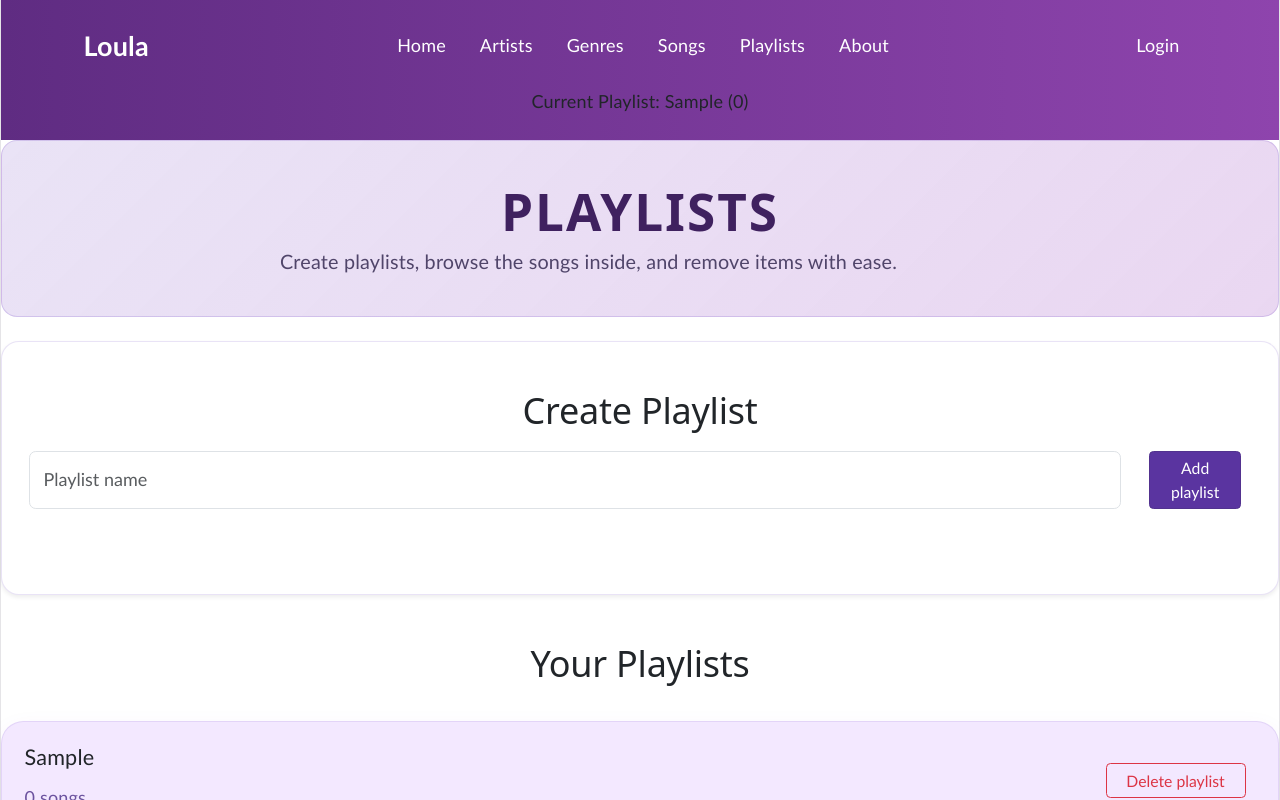
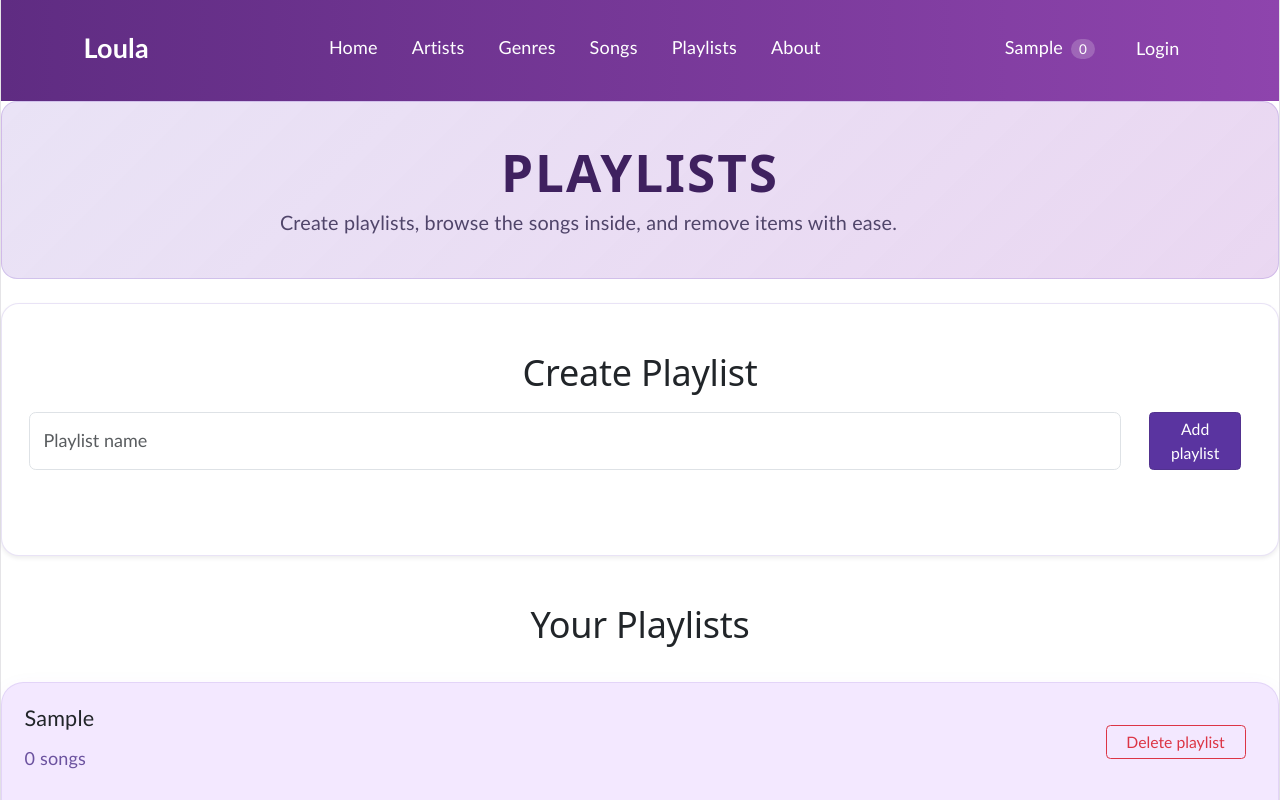
Before and after one commit to lewzey/assignment2-louiseayla, a React (Vite) app: page /playlists in a window 1280 px wide. Both pictures are taken after typing "Sample" into the empty fields and a click on the button "Add playlist". Shown: the top 800 px of the page. Built offline with nearby package versions, Linux system fonts and the light colour scheme.

Commit message:
added playlist styling in header

```diff
--- a/src/App.css
+++ b/src/App.css
@@ -548,13 +548,65 @@ select {
   color: white !important;
   margin: 0 8px;
   font-family: "Trebuchet MS", sans-serif;
+  display: inline-block;
+  border-radius: 10px;
+  transition: transform 0.15s ease, background-color 0.2s ease;
 
+}
+
+.custom-navbar .nav {
+  width: 100%;
+  display: flex;
+  justify-content: center;
+  align-items: center;
+}
+
+.playlist-slot {
+  display: flex;
+  align-items: center;
+  min-height: 20px;
+  transform: translate(150px, 3px);
+}
+
+.playlist-text {
+  display: inline-block;
+  min-height: 30px;
+  line-height: 20px;
+  white-space: nowrap;
+  transition: opacity 250ms ease, transform 250ms ease;
+}
+
+.playlist-text.hide {
+  opacity: 0;
+  transform: translateY(-6px);
+}
+
+.playlist-text.show {
+  opacity: 1;
+  transform: translateY(0);
+}
+
+.playlist-count {
+  margin-left: 8px;
+  padding: 2px 8px;
+  border-radius: 999px;
+  font-size: 0.75rem;
+  background: rgba(255, 255, 255, 0.2);
+  transition: transform 0.2s ease;
+}
+
+.other-links {
+  transform: translateY(5px);
 }
 
 .custom-navbar .nav-link:hover {
   background-color: #35063e;
-  font-size: 1.05em;
-  border-radius: 4px;
+  transform: scale(1.05);
+  border-radius: 10px;
+
+  transition:
+    background-color 0.2s ease,
+    transform 0.15s ease;
 }
 
 .footer-navbar {
@@ -824,7 +876,7 @@ select {
   text-transform: uppercase;
   letter-spacing: 2px;
 
-  text-shadow: 0 4px 20px rgba(0,0,0,0.9);
+  text-shadow: 0 4px 20px rgba(0, 0, 0, 0.9);
 }
 
 .carousel-hero .carousel-caption p {
@@ -833,8 +885,9 @@ select {
   max-width: 700px;
   margin: 0 auto;
 
-  text-shadow: 0 2px 10px rgba(0,0,0,0.9);
+  text-shadow: 0 2px 10px rgba(0, 0, 0, 0.9);
 }
+
 .genre-image {
   position: relative;
   width: 100vw;
@@ -857,11 +910,9 @@ select {
   inset: 0;
   z-index: 1;
 
-  background: linear-gradient(
-    to bottom,
-    rgba(0, 0, 0, 0.4),
-    rgba(0, 0, 0, 0.7)
-  );
+  background: linear-gradient(to bottom,
+      rgba(0, 0, 0, 0.4),
+      rgba(0, 0, 0, 0.7));
 }
 
 .genre-overlay-text {
@@ -887,11 +938,9 @@ select {
   padding: 40px 20px;
   margin-bottom: 24px;
 
-  background: linear-gradient(
-    135deg,
-    rgba(111, 66, 193, 0.15),
-    rgba(171, 97, 202, 0.25)
-  );
+  background: linear-gradient(135deg,
+      rgba(111, 66, 193, 0.15),
+      rgba(171, 97, 202, 0.25));
   animation: fadeUp 0.6s ease;
   border-radius: 16px;
   border: 1px solid rgba(111, 66, 193, 0.2);
@@ -919,6 +968,7 @@ select {
     opacity: 0;
     transform: translateY(15px);
   }
+
   to {
     opacity: 1;
     transform: translateY(0);
--- a/src/components/HeaderApp.jsx
+++ b/src/components/HeaderApp.jsx
@@ -20,20 +20,27 @@ const HeaderApp = ({ setIsLoading, currentPlaylist }) => {
                         Loula
                     </Navbar.Brand>
 
-                    <Nav className="mx-auto">
+                    <Nav className="mx-auto other-links">
                         <Nav.Link as={Link} to="/" onClick={handleClick}>Home</Nav.Link>
                         <Nav.Link as={Link} to="/artists" onClick={handleClick}>Artists</Nav.Link>
                         <Nav.Link as={Link} to="/genres" onClick={handleClick}>Genres</Nav.Link>
                         <Nav.Link as={Link} to="/songs" onClick={handleClick}>Songs</Nav.Link>
                         <Nav.Link as={Link} to="/playlists" onClick={handleClick}>Playlists</Nav.Link>
-                        <Nav.Link
-                            as={Link}
-                            to="/about"
-                            state={{ backgroundLocation: location }}
-                            onClick={handleClick}
-                        >
+                        <Nav.Link as={Link} to="/about" state={{ backgroundLocation: location }} onClick={handleClick}>
                             About
                         </Nav.Link>
+                        <Nav.Item className="playlist-slot">
+                            <Nav.Link as={Link} to="/playlists" className={`playlist-text ${currentPlaylist ? "show" : "hide"}`}>
+                                {currentPlaylist && (
+                                    <>
+                                        {currentPlaylist.name}
+                                        <span className="playlist-count">
+                                            {currentPlaylist.songs?.length || 0}
+                                        </span>
+                                    </>
+                                )}
+                            </Nav.Link>
+                        </Nav.Item>
                     </Nav>
 
                     <Nav>
@@ -41,11 +48,6 @@ const HeaderApp = ({ setIsLoading, currentPlaylist }) => {
                     </Nav>
                 </Container>
 
-                {currentPlaylist && (
-                    <div className="current-playlist-bar">
-                        Current Playlist: {currentPlaylist.name} ({currentPlaylist.songs?.length || 0})
-                    </div>
-                )}
             </Navbar>
         </header>
     );
```
